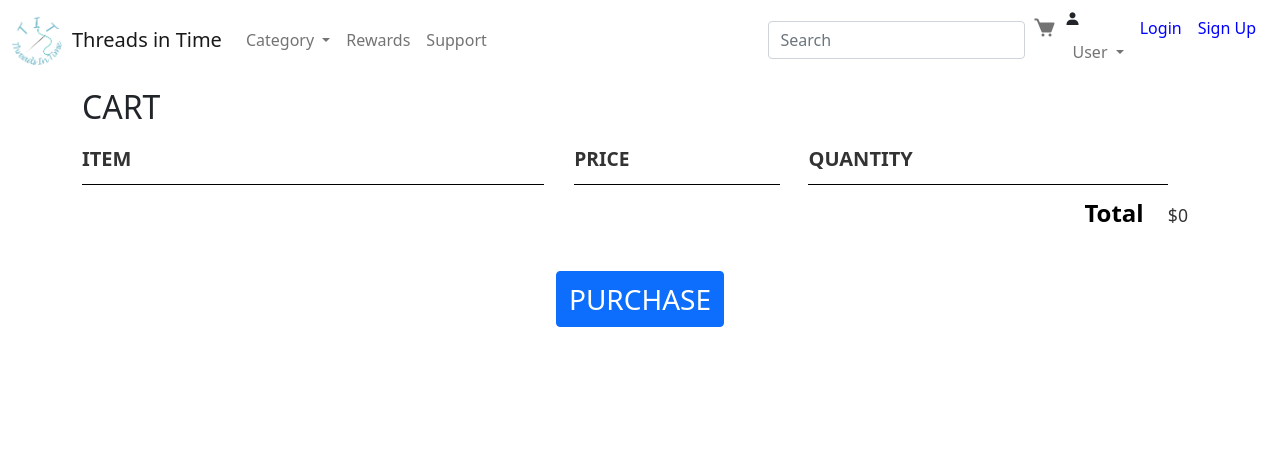
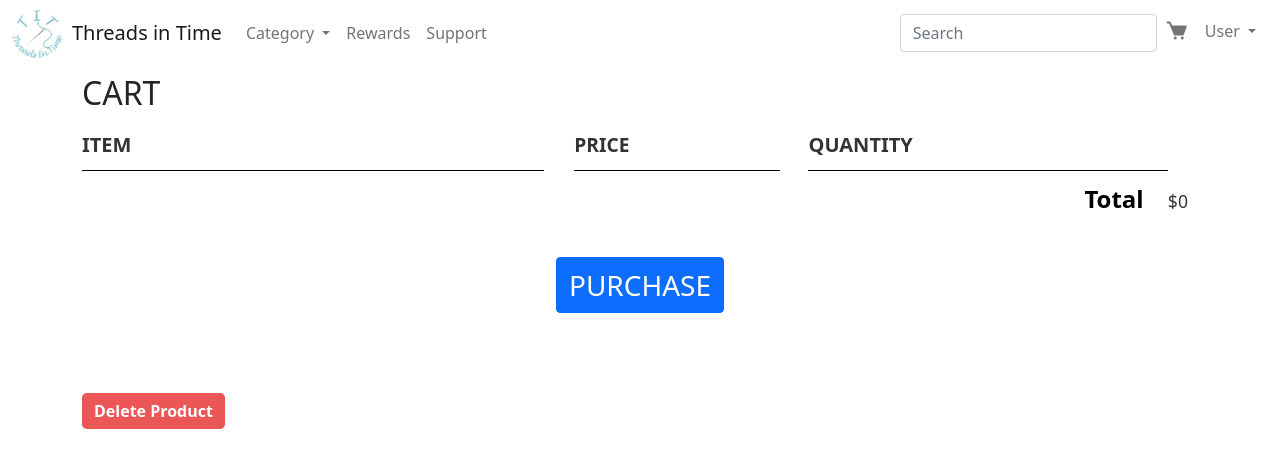
Before and after one commit to Revanth15/App-Dev-Project, a Flask app: template tit/templates/inventory/cart.html in a window 1280 px wide. Shown: the top 468 px of the page. Run offline with Flask 2, Linux system fonts and the light colour scheme; the template is opened without the code that fills it, so the values that code supplies are empty; some libraries are stand-ins or nearby versions.

Commit message:
add cart+update cart+delete cart

```diff
--- a/tit/templates/includes/_navbar.html
+++ b/tit/templates/includes/_navbar.html
@@ -66,41 +66,26 @@
         </li>
 
         <li class="nav-item dropdown">
-          <i class="bx bxs-user"></i>
           <a class="nav-link dropdown-toggle" href="#" id="navbarDropdown" role="button" data-bs-toggle="dropdown" aria-expanded="false">
             User
           </a>
-          <ul class="dropdown-menu" aria-labelledby="navbarDropdown">
+          <ul class="dropdown-menu dropdown-menu-end" aria-labelledby="navbarDropdown">
             <li>
-              <a class="dropdown-item" href="#">T-Shirts & Polos & Tank Tops</a>
+              <a class="dropdown-item" href="#">Log In</a>
             </li>
             <li>
-              <a class="dropdown-item" href="#">Jeans</a>
+              <a class="dropdown-item" href="#">Sign Up</a>
             </li>
             <li>
-              <a class="dropdown-item" href="#">Shorts</a>
+              <a class="dropdown-item" href="#">Wish List</a>
             </li>
             <li>
-              <a class="dropdown-item" href="#">Dresses</a>
+              <a class="dropdown-item" href="#">My Orders</a>
             </li>
             <li>
-              <a class="dropdown-item" href="#">Hoodies</a>
-            </li>
-            <li>
-              <hr class="dropdown-divider" />
-            </li>
-            <li>
-              <a class="dropdown-item" href="#">Shoes</a>
+              <a class="dropdown-item" href="#">Spools:88</a>
             </li>
           </ul>
-        </li>
-
-
-        <li class="nav-item">
-          <a class="nav-link" href="/" style="color:blue;">Login</a>
-        </li>
-        <li class="nav-item">
-          <a class="nav-link" href="/" style="color:blue;">Sign Up</a>
         </li>
       </ul>
 
--- a/tit/templates/inventory/cart.html
+++ b/tit/templates/inventory/cart.html
@@ -18,13 +18,13 @@
     {% for product in cart_list %}
     <div class="cart-row">
       <div class="cart-item cart-column">
-        <img class="cart-item-image" src="{{ url_for('static', filename='product_uploads/' + product.get_filename()) }}" width="100" height="100">
-        <span class="cart-item-title">{{ product.get_product_name() }}</span>
+        <img class="cart-item-image" src="{{ url_for('static', filename='product_uploads/' + product[0].get_filename()) }}" width="100" height="100">
+        <span class="cart-item-title">{{ product[0].get_product_name() }}</span>
       </div>
-      <span class="cart-price cart-column">S${{ product.get_product_price() }}</span>
+      <span class="cart-price cart-column">S${{ product[0].get_product_price() }}</span>
       <div class="cart-quantity cart-column">
-          <input class="cart-quantity-input" type="number" value="1">
-          <form action="{{url_for('main.transactions.remove_cart', sku=product.get_sku())}}" method="POST">
+          <input class="cart-quantity-input" type="number" value="{{product[1]}}">
+          <form action="{{url_for('main.transactions.remove_item', sku=product[0].get_sku())}}" method="POST">
 
             <button type="submit" class="btn btn-danger">
               Delete Product
@@ -39,7 +39,36 @@
     <strong class="cart-total-title">Total</strong>
     <span class="cart-total-price">$0</span>
   </div>
+
   <button class="btn btn-primary btn-purchase" type="button">PURCHASE</button>
+  <form action="{{url_for('main.transactions.delete_cart', user_id=1)}}" method="POST">
+
+    <button type="button" class="btn btn-danger" data-bs-toggle="modal" data-bs-target="#myModal">
+      Delete Product
+    </button>
+
+    <div class="modal" id="myModal">
+      <div class="modal-dialog">
+        <div class="modal-content">
+
+          <div class="modal-header">
+            <h4 class="modal-title">Delete Confirmation</h4>
+            <button type="button" class="btn-close" data-bs-dismiss="modal"></button>
+          </div>
+
+          <div class="modal-body">
+            Are you sure you want to delete EVERYTHING in the cart?
+          </div>
+
+          <div class="modal-footer">
+            <input type="submit" value="Delete" class="btn btn-danger">
+            <button type="button" class="btn btn-secondary" data-bs-dismiss="modal">Cancel</button>
+          </div>
+
+        </div>
+      </div>
+    </div>
+  </form>
 </section>
 
 {% endblock%}
```
Also changed, not shown: tit/main/transactions/routes.py (+45 -14 lines), tit/static/scripts/cart.js (+25 -10 lines), 3 other files. Lines whose indentation alone changed are shown as unchanged.
